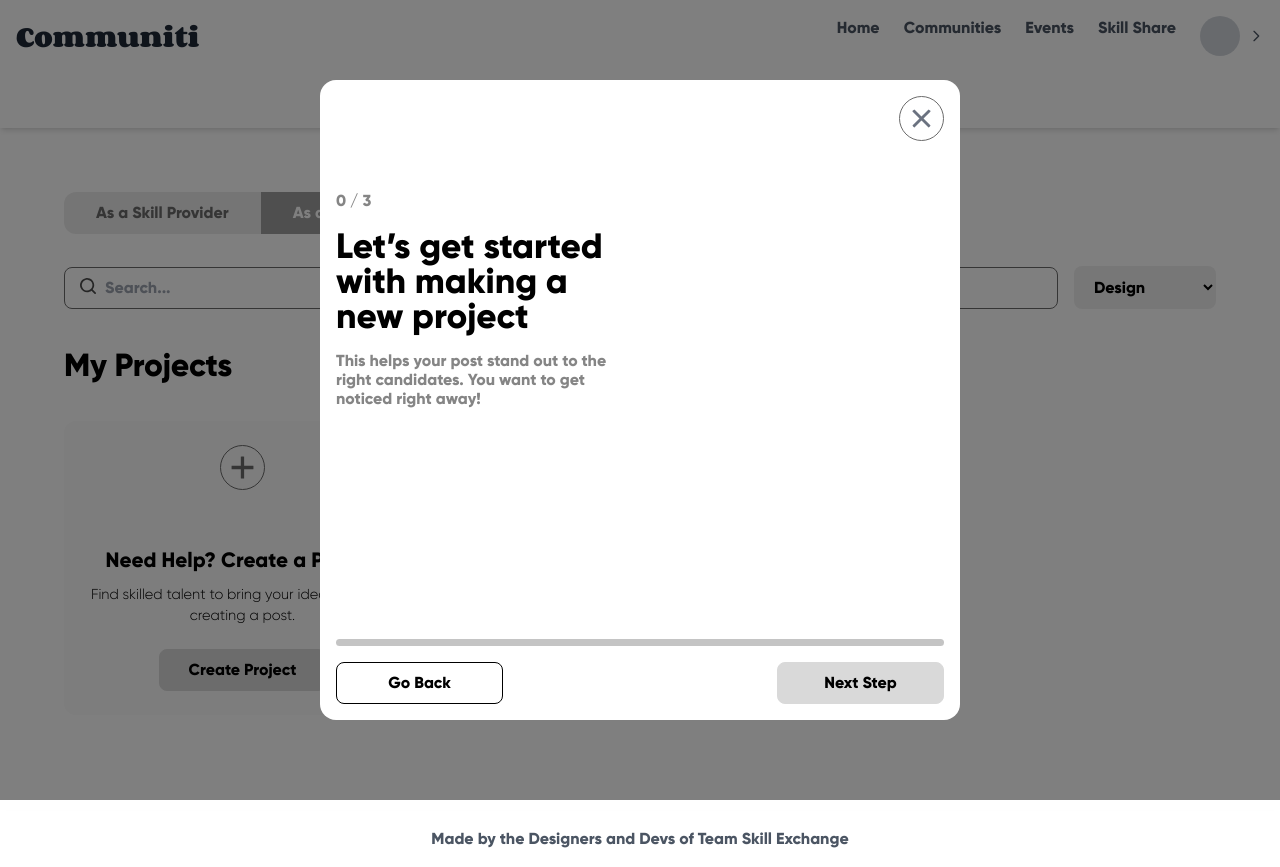
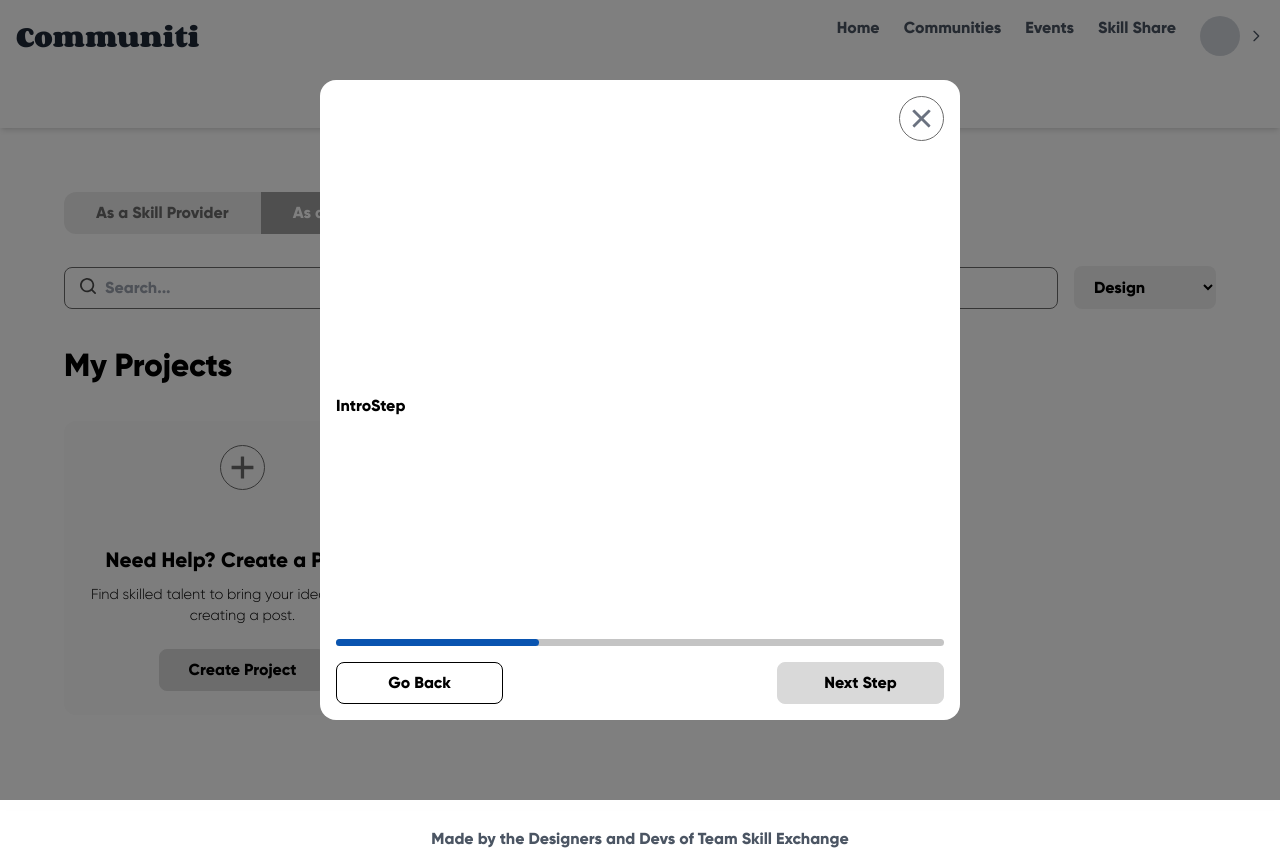
Before and after one commit to makeitMVPadmin/P4_Skill_Exchange, a React (Vite) app: page /skillshare in a window 1280 px wide. Both pictures are taken after a click on the element "Create Project". Built offline with nearby package versions, Linux system fonts and the light colour scheme.

Commit message:
progress bug

```diff
--- a/src/pages/SkillSharePage/components/CreateProjectForm/CreateProjectForm.tsx
+++ b/src/pages/SkillSharePage/components/CreateProjectForm/CreateProjectForm.tsx
@@ -28,7 +28,7 @@ function CreateProjectForm({ handleFormChange }: CreateProjectProps) {
   };
 
   const getFormProgress = () => {
-    const percentage = (currentIndex / steps.length * 100).toFixed(2)
+    const percentage = ((currentIndex + 1) / steps.length * 100).toFixed(2)
     return Number(percentage);
   }
 
@@ -68,26 +68,28 @@ function CreateProjectForm({ handleFormChange }: CreateProjectProps) {
             <img src={closeIcon} alt="" />
           </button>
         </header>
+
         <div className="c_project-form__modal-body">
-          <div className="c_project-form__modal-body__content">
-            <div className="modal__content-steps">
-             {currentIndex} / {steps.length}
-            </div>
-            <div className="modal__content-title">
-              <h1>Let’s get started with making a new project</h1>
-            </div>
-            <div className="modal__content-description">
-              <p>This helps your post stand out to the right candidates. You want to get noticed right away!</p>
-            </div>
-          </div>
-          <div className="c_project-form__modal-body-form">
+          <Formik
+            initialValues={initialValues}
+            validationSchema={getStepSchema(currentIndex, steps)}
+            onSubmit={handleSubmitForm}
+            validateOnMount
+          >
+            {(form) => {
+              return (
+                <>
+                  {renderCurrentStep(form)}
+                </>
+              )
+            }}
+          </Formik>
+        </div>
 
-          </div>
-        </div>
         <SeProgressBar value={getFormProgress()} colorScheme="#0954B0" />
         <footer className="c_project-form__modal-footer">
           <Button variant="outline" text="Go Back" onClick={goBack}/>
-          { currentIndex < steps.length ?
+          { currentIndex < 2 ?
             ( <Button variant="solid" text="Next Step" onClick={goNext}/> )
             :
             (
```
